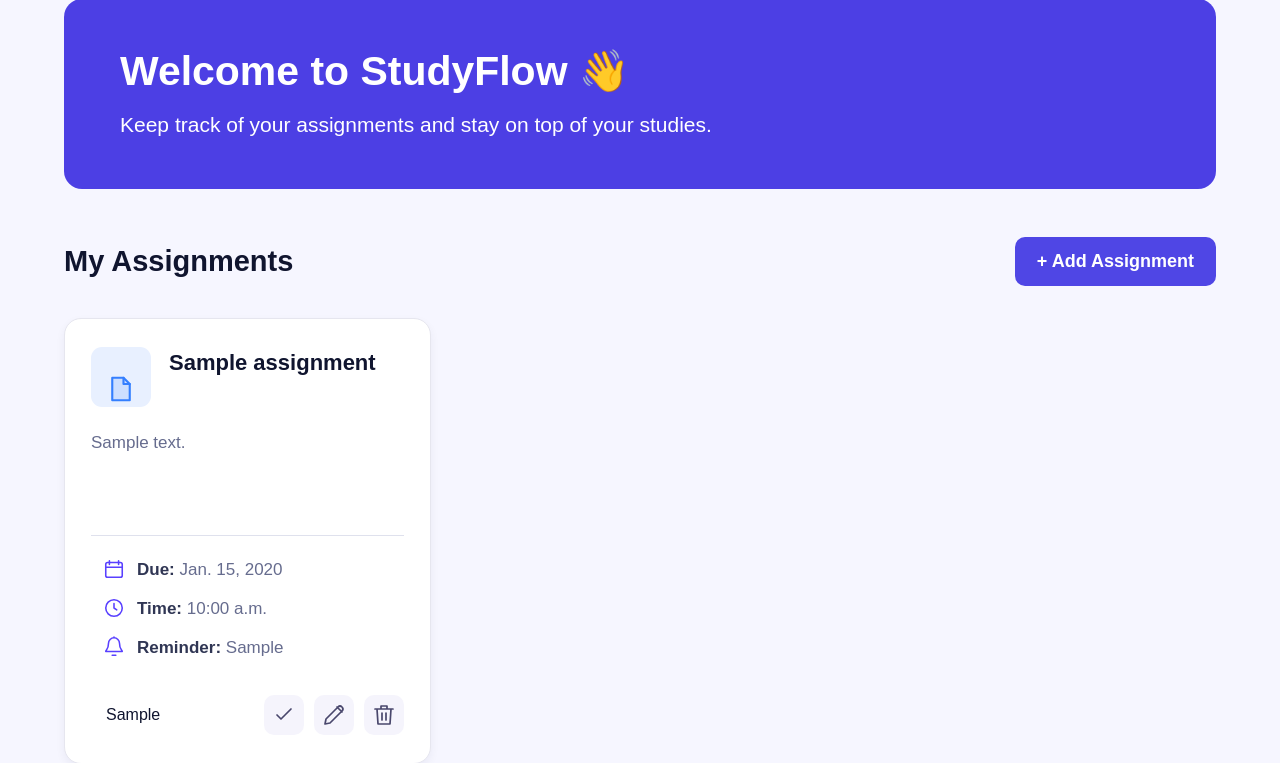
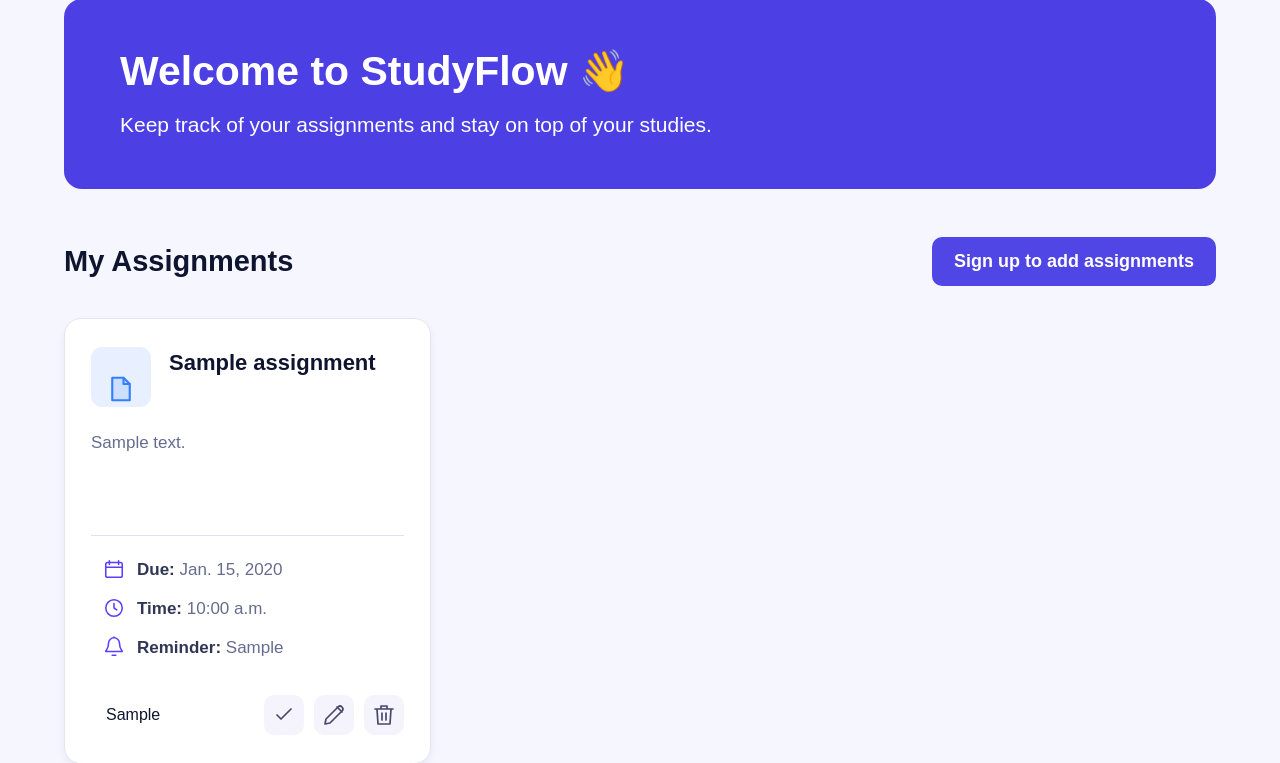
Before and after one commit to fadila-strawhat/StudyFlow, a Django app: template app/templates/home.html in a window 1280 px wide. Shown: the part 128-891 px from the top of the page. Run offline with Django 3.2, Linux system fonts and the light colour scheme; the template is opened without the code that fills it: most values are stand-ins (such as "Sample title", 1, 10 or a date in 2020).

Commit message:
Show signup prompt to signed-out visitors

```diff
--- a/app/templates/home.html
+++ b/app/templates/home.html
@@ -16,7 +16,11 @@
         </section>
         <div class="section-title">
             <h2 id="assignments-heading">My Assignments</h2>
-            <a href="{% url 'add_assignment' %}" class="add-button">+ Add Assignment</a>
+            {% if user.is_authenticated %}
+                <a href="{% url 'add_assignment' %}" class="add-button">+ Add Assignment</a>
+            {% else %}
+                <a href="{% url 'signup' %}" class="add-button">Sign up to add assignments</a>
+            {% endif %}
         </div>
         <section class="assignment-grid" aria-labelledby="assignments-heading">
             {% for assignment in assignments %}
@@ -52,7 +56,14 @@
                     </footer>
                 </article>
             {% empty %}
-                <div class="empty"><p>You don't have any assignments yet &#128218;</p></div>
+                <div class="empty">
+                    {% if user.is_authenticated %}
+                        <p>You don't have any assignments yet &#128218;</p>
+                    {% else %}
+                        <p>Create an account to add and manage your assignments.</p>
+                        <p>Already have an account? <a href="{% url 'login' %}">Log in</a></p>
+                    {% endif %}
+                </div>
             {% endfor %}
         </section>
     </main>
```
